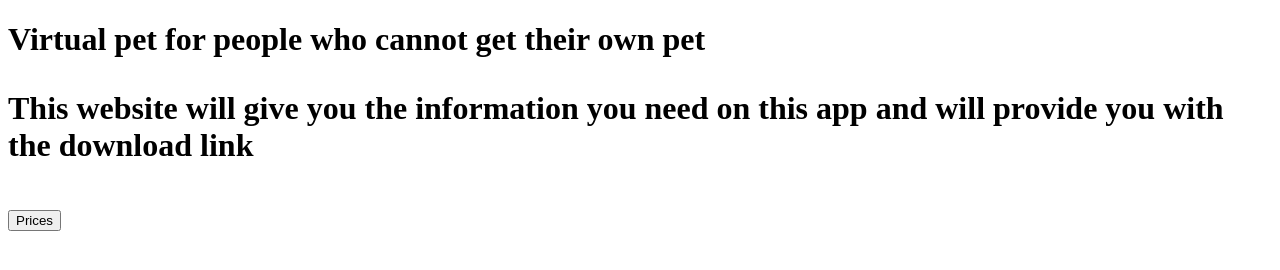
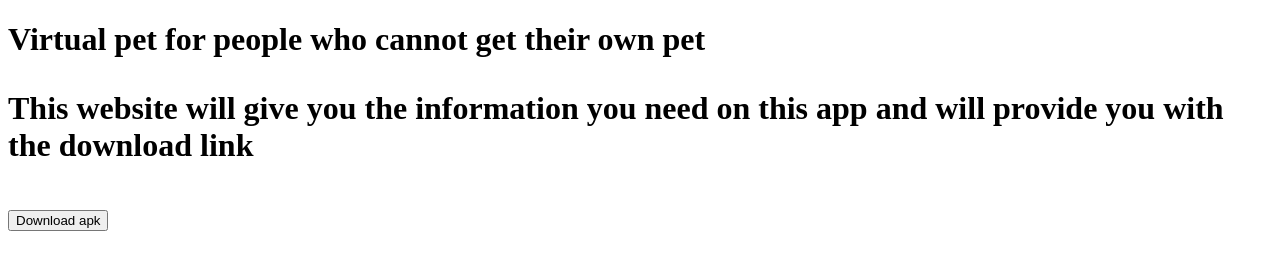
Before and after one commit to Siipy/Virtual-Pet-Appinventor-Website, a plain HTML site: page index.html in a window 1280 px wide. Drawn offline with Linux system fonts and the light colour scheme.

Commit message:
Create Vpet2petsL3FormativeAssesment.apk

```diff
--- a/index.html
+++ b/index.html
@@ -3,6 +3,6 @@
 <body>
 <h1>Virtual pet for people who cannot get their own pet<h1>
 <p>This website will give you the information you need on this app and will provide you with the download link<p>
-<button class="btn btn-success" onclick="location.href='https://siipy.github.io/Siipybots/prices.html';"> Prices</button>
+<button class="btn btn-success" onclick="location.href='https://siipy.github.io/Virtual-Pet-Appinventor-Website/vpetbydylan.apk';"> Download apk</button>
 </body>
 </html>
```
Also changed, not shown: 1 other file.
